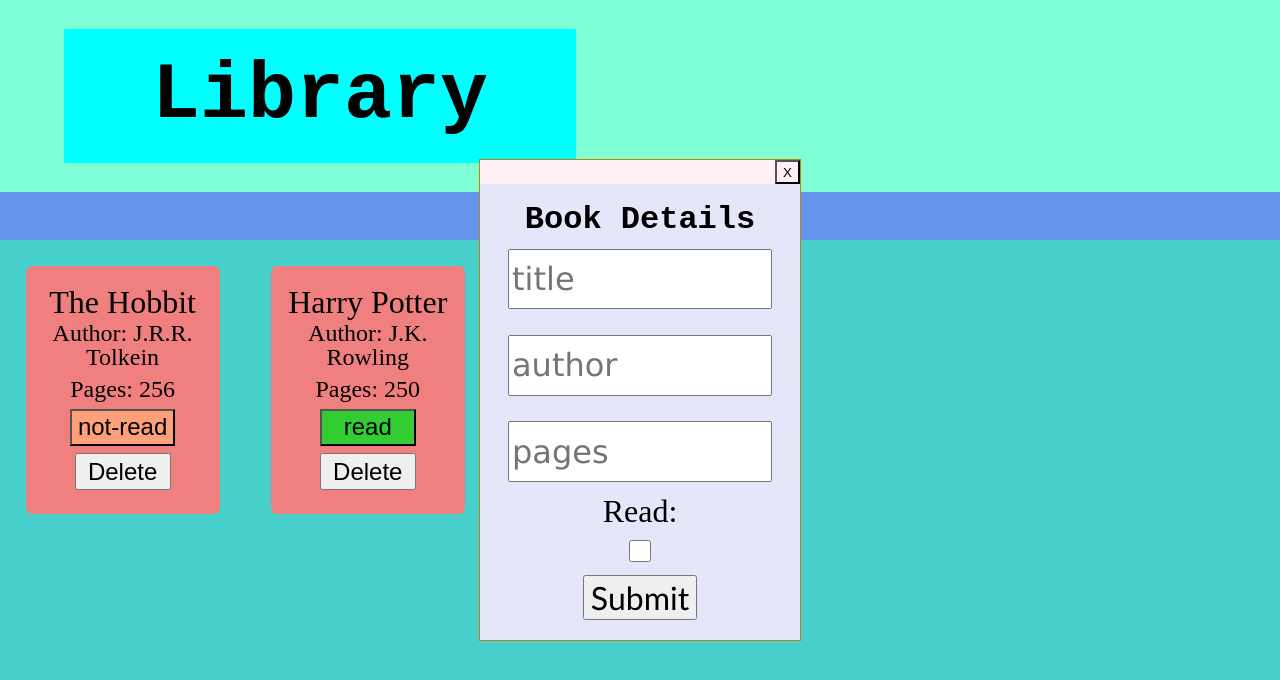
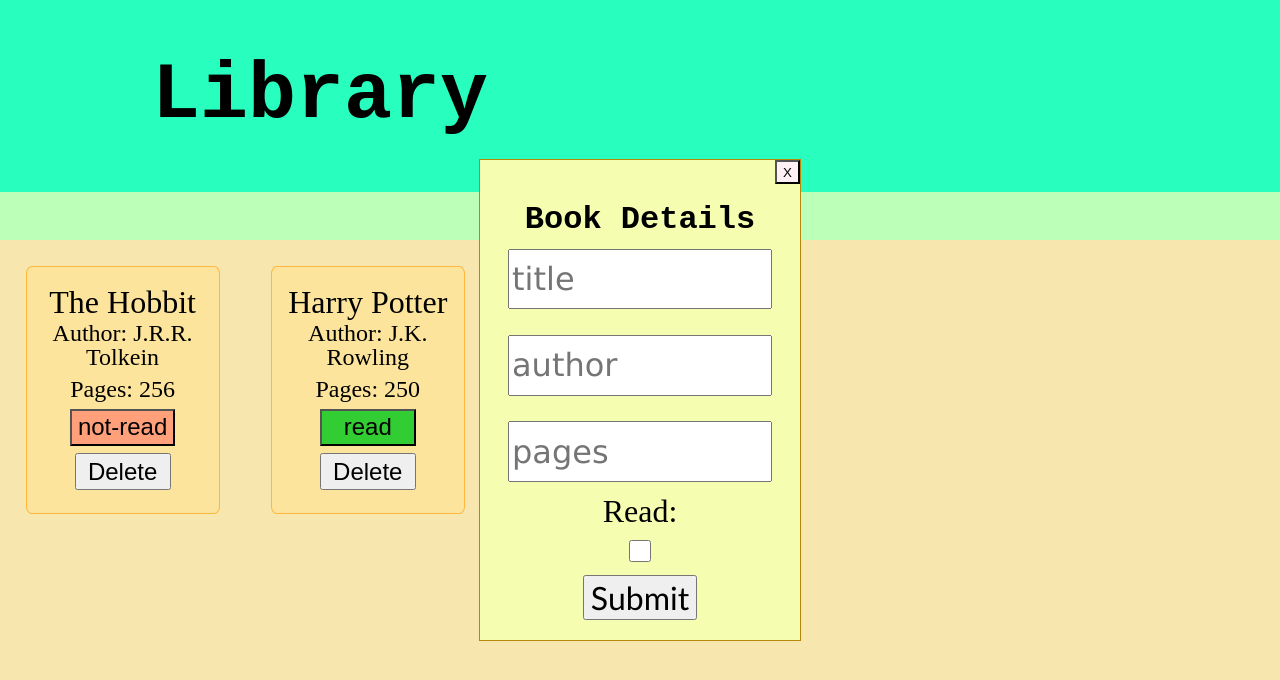
Before and after one commit to hotShot1211/Library, a plain HTML site: page index.html in a window 1280 px wide. Both pictures are taken after a click on the picture 640 px from the left and 216 px from the top of the page. Drawn offline with Linux system fonts and the light colour scheme.

Commit message:
css/extra

```diff
--- a/index.html
+++ b/index.html
@@ -4,7 +4,7 @@
     <meta charset="UTF-8">
     <meta http-equiv="X-UA-Compatible" content="IE=edge">
     <meta name="viewport" content="width=device-width, initial-scale=1.0">
-    <title>Document</title>
+    <title>Library</title>
     <link href='styles/reset.css' rel='stylesheet'>
     <link href='styles/style.css' rel='stylesheet'>
 </head>
--- a/styles/style.css
+++ b/styles/style.css
@@ -10,14 +10,14 @@
     height: 70%;
     width: 100%;
     display: flex;
-    background-color: mediumturquoise;
+    background-color: #F7E6AD;
 }
 
 .book-detail {
     margin: 2% 2% 2% 2%;
-    background-color: lightcoral;
+    background-color: #FDE49C;
     height: 44%;
-    border: lightcoral 1px solid;
+    border: #FFB740 1px solid;
     width: 15%;
     display: flex;
     flex-direction: column;
@@ -61,7 +61,7 @@ h1{
     background-color: burlywood;
 }
 .project-details {
-    background-color: aquamarine;
+    background-color: #28FFBF;
     height: 80%;
     display: flex;
     align-items: center;
@@ -72,7 +72,7 @@ h1{
     display: flex;
     justify-content: center;
     align-items: center;
-    background-color: cornflowerblue;
+    background-color: #BCFFB9;
 }
 
 img {
@@ -92,7 +92,7 @@ img:active {
     display: none;
     height: 60%;
     width: 25%;
-    background-color: cornsilk;
+    /* background-color: #F7E6AD; */
     border: darkgoldenrod 1px solid;
     flex-direction: column;
 }
@@ -101,14 +101,14 @@ img:active {
 .close-cntnr{
     height: 5%;
     width: 100%;
-    background-color: lavenderblush;
+    background-color: #F5FDB0;
     display: flex;
     justify-content: end;
 }
 form {
     display: flex;
     flex-direction: column;
-    background-color:lavender;
+    background-color:#F5FDB0;
     height: 95%;
     width: 100%;
     justify-content: center;
@@ -147,7 +147,7 @@ form button {
 .prjct-name {
     height: 70%;
     width: 40%;
-    background-color: aqua;
+    background-color: #28FFBF;
     margin: 5%;
     font-size: 500%;
     font-family: 'Courier New', Courier, monospace;
```
